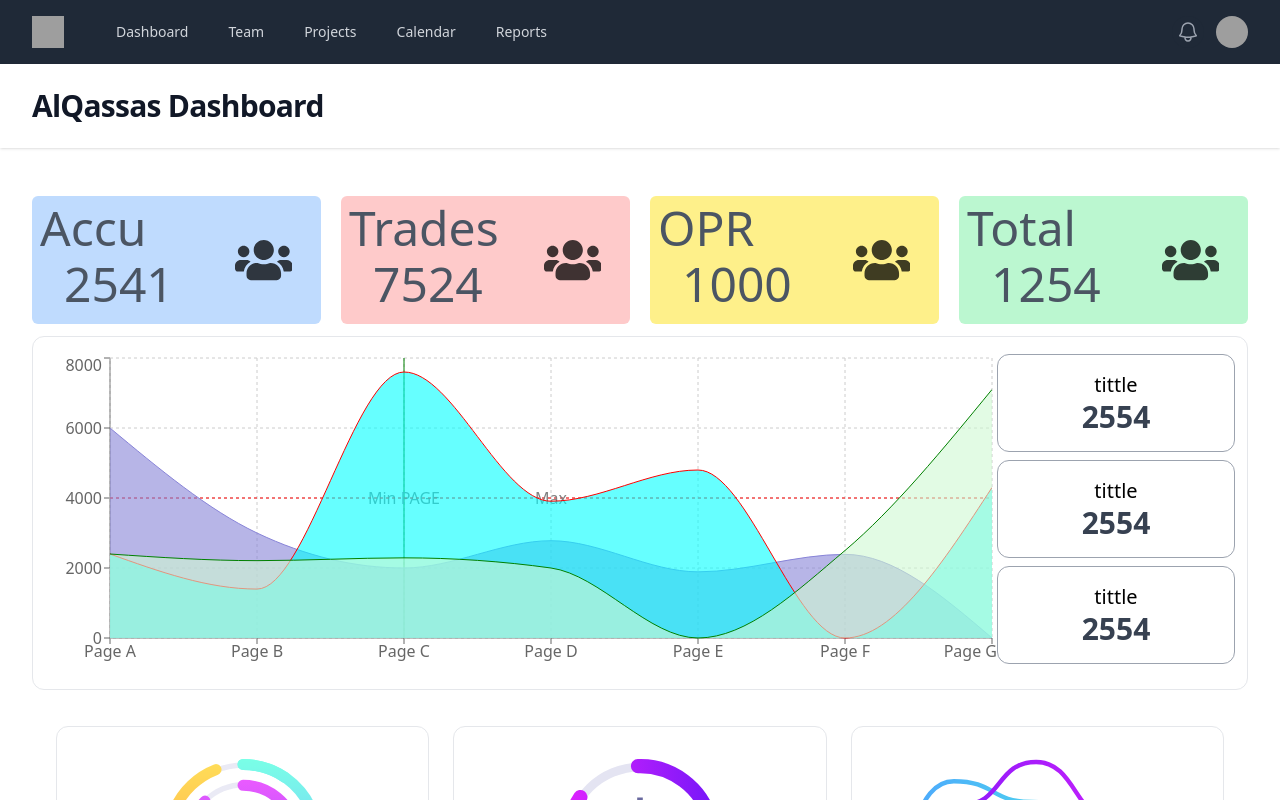
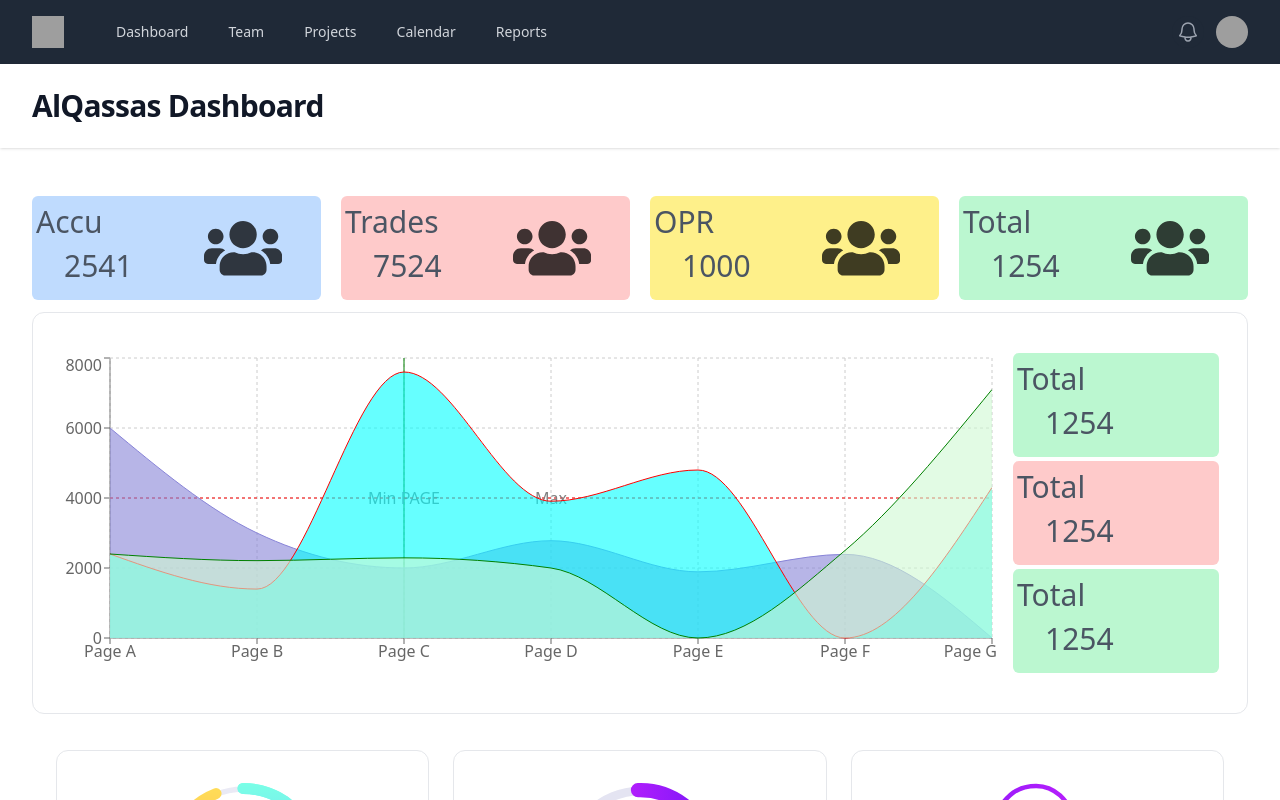
Before and after one commit to abdulrhmanalqassas/Dash-ts-react, a React (Create React App) app: page / in a window 1280 px wide. Shown: the top 800 px of the page. Built offline with nearby package versions, Linux system fonts and the light colour scheme; grey boxes are pictures that could not be loaded.

Commit message:
change mainChart card

```diff
--- a/src/App.tsx
+++ b/src/App.tsx
@@ -1,8 +1,8 @@
 import React from "react";
 import "./index.css";
 import "./App.css";
-import All from "./Dashboard/all";
+import DashBoard from "./Dashboard/DashBoard";
 function App() {
-  return <All />;
+  return <DashBoard />;
 }
 export default App;
--- /dev/null
+++ b/src/Dashboard/DashBoard.tsx
@@ -0,0 +1,45 @@
+import Closer from "./Closer";
+import Table from "./Table";
+
+import { Routes, Route } from "react-router-dom";
+
+import Home from "./home/Home";
+
+const DashBoard = () => {
+  return (
+    <>
+      <div className=" min-h-full">
+        {/* { Discloser } */}
+        <Closer />
+        <header className="bg-white shadow">
+          <div className="mx-auto max-w-7xl py-6 px-4 sm:px-6 lg:px-8">
+            <h1 className="text-3xl font-bold tracking-tight text-gray-900">
+              AlQassas Dashboard
+            </h1>
+          </div>
+        </header>
+        <main>
+          <div className="mx-auto max-w-7xl py-6 sm:px-6 lg:px-8">
+            {/* Replace with Chileds And route */}
+            <div className="px-4  py-6 sm:px-0">
+              <Routes>
+                <Route path="/*" element={<Home />} />
+                <Route
+                  path="/Dash-ts-react/team"
+                  element={<Table tableType="users"></Table>}
+                />
+                <Route
+                  path="/Dash-ts-react/projects"
+                  element={<Table tableType="projects"></Table>}
+                />
+              </Routes>
+            </div>
+            {/* /End replace */}
+          </div>
+        </main>
+      </div>
+    </>
+  );
+};
+
+export default DashBoard;
--- a/src/Dashboard/all.tsx
+++ /dev/null
@@ -1,85 +0,0 @@
-import Closer from "./Closer";
-import Table from "./Table";
-import InfoCards from "./home/InfoCards";
-import { Routes, Route } from "react-router-dom";
-import BallanceCard from "./home/BallanceCard";
-import { AdminCards } from "./home/AdminCards";
-import { MainChartCard } from "./charts/MainChartCard";
-const x = {
-  value: 1254,
-  tittle: "Total",
-  classColor:`bg-green-200 py-2 rounded-md ` ,
-};
-
-const carrdsaray = [
-  {
-    value: 2541,
-    tittle: "Accu",
-    classColor: `bg-blue-200 py-2 rounded-md `,
-  },
-  {
-    value: 7524,
-    tittle: "Trades",
-    classColor: `bg-red-200 py-2 rounded-md `,
-  },
-  {
-    value: 1000,
-    tittle: "OPR",
-    classColor: `bg-yellow-200 py-2 rounded-md `,
-  },
-  x,
-];
-
-const Example = () => {
-  return (
-    <>
-      <div className=" min-h-full">
-        {/* { Discloser } */}
-        <Closer />
-        <header className="bg-white shadow">
-          <div className="mx-auto max-w-7xl py-6 px-4 sm:px-6 lg:px-8">
-            <h1 className="text-3xl font-bold tracking-tight text-gray-900">
-              AlQassas Dashboard
-            </h1>
-          </div>
-        </header>
-        <main>
-          <div className="mx-auto max-w-7xl py-6 sm:px-6 lg:px-8">
-            {/* Replace with Chileds And route */}
-            <div className="px-4  py-6 sm:px-0">
-              <Routes>
-                <Route
-                  path="/*"
-                  element={
-                    <>
-
-                      <AdminCards carrdsAray={carrdsaray}></AdminCards>
-                      {/* {main chart card } */}
-                      <MainChartCard />
-                      <InfoCards></InfoCards>
-                      <div>
-                        <BallanceCard></BallanceCard>
-                      </div>
-                    </>
-                  }
-                />
-
-                <Route
-                  path="/Dash-ts-react/team"
-                  element={<Table tableType="users"></Table>}
-                />
-                <Route
-                  path="/Dash-ts-react/projects"
-                  element={<Table tableType="projects"></Table>}
-                />
-              </Routes>
-            </div>
-            {/* /End replace */}
-          </div>
-        </main>
-      </div>
-    </>
-  );
-};
-
-export default Example;
--- a/src/Dashboard/charts/MainChartCard.tsx
+++ b/src/Dashboard/charts/MainChartCard.tsx
@@ -10,6 +10,14 @@ import {
   CartesianGrid,
   ResponsiveContainer,
 } from "recharts";
+import { AdminCard } from "../home/AdminCards";
+
+const x = {
+  value: 1254,
+  tittle: "Total",
+  classColor: `bg-green-200 py-2 rounded-md `,
+  place:""
+};
 const data = [
   {
     name: "Page A",
@@ -55,14 +63,12 @@ import {
   },
 ];
 
-export const MainChartCard = ()=>{
-    return(
-        <div className="flex content-around flex-wrap h-fit my-3  py-4 px-3 rounded-xl border  border-gray-200 bg-white">
-        <div className="h-80 w-4/5">
-        <ResponsiveContainer className="grow " width="100%"height="100%">
-          <AreaChart
-            data={data}
-          >
+export const MainChartCard = () => {
+  return (
+    <div className="flex  flex-wrap h-fit my-3  py-4 px-3 rounded-xl border content-center border-gray-200 bg-white">
+      <div className="h-80 self-center w-4/5">
+        <ResponsiveContainer className="grow " width="100%" height="100%">
+          <AreaChart data={data}>
             <XAxis dataKey="name" />
             <YAxis />
             <CartesianGrid strokeDasharray="3 3" />
@@ -80,12 +86,7 @@ export const MainChartCard = ()=>{
               stroke="#8884d8"
               fill="#8884d8"
             />
-             <Area
-              type="monotone"
-              dataKey="pv"
-              stroke="red"
-              fill="cyan"
-            />
+            <Area type="monotone" dataKey="pv" stroke="red" fill="cyan" />
             <Area
               type="monotone"
               dataKey="amt"
@@ -95,14 +96,16 @@ export const MainChartCard = ()=>{
           </AreaChart>
         </ResponsiveContainer>
       </div>
-
-        <div className="grow content-center">
-         { [1,2,3].map(()=><div className="text-xl  mb-2 place-self-center text-center px-10 py-4 rounded-xl border border-gray-400 w-full" >
-          <h5 className="text-xl" >tittle</h5>
-          <h5  className="text-3xl  font-bold text-gray-700 " >2554</h5>
-          </div>)}
+<div className="grow px-4 py-6 items-center self-center">
+<div className="grid grid-cols-3 lg:grid-cols-1 gap-1 w-full">
+        {[x, {...x, classColor:`bg-red-200 py-2 rounded-md `}, x].map((elem) => {
+          return (
+            <AdminCard {...elem}/>
+          );
+        })}
       </div>
 </div>
 
-    )
-}
+    </div>
+  );
+};
--- a/src/Dashboard/home/AdminCards.tsx
+++ b/src/Dashboard/home/AdminCards.tsx
@@ -1,20 +1,20 @@
 
 
 interface adminCard {
-  value: number; classColor: string; tittle:string
+  value: number; classColor: string; tittle:string ; place:string;
 }
 
-const AdminCard = ({value , classColor , tittle}:adminCard)=>{
+export const AdminCard = ({value , classColor , tittle ,place="main"}:adminCard)=>{
 
     return (
         <div className={classColor}>
-    <div className="flex">
+    <div className="flex ">
       <div>
-      <h2 className="text-base md:text-2xl lg:text-5xl px-2 whitespace-no-wrap text-gray-600">{tittle}</h2>
-      <h2 className="ltext-base md:text-2xl lg:text-5xl px-4 py-2 lg:px-8 text-gray-600">{value}</h2>
+      <h2 className="text-base md:text-2xl lg:text-3xl px-1 whitespace-no-wrap text-gray-600">{tittle}</h2>
+      <h2 className="text-base md:text-2xl lg:text-3xl px-2 py-2 lg:px-8 text-gray-600">{value}</h2>
       </div>
-      <div className="flex justify-center items-center">
-        <svg
+      {place === "main" &&  <div className="flex justify-center items-center">
+       <svg
         className="w-1/2 m-auto opacity-75"
           fill="currentColor"
           xmlns="http://www.w3.org/2000/svg"
@@ -24,7 +24,7 @@ const AdminCard = ({value , classColor , tittle}:adminCard)=>{
             d="M96 224c35.3 0 64-28.7 64-64s-28.7-64-64-64-64 28.7-64 64 28.7 64 64 64zm448 0c35.3 0 64-28.7 64-64s-28.7-64-64-64-64 28.7-64 64 28.7 64 64 64zm32 32h-64c-17.6 0-33.5 7.1-45.1 18.6 40.3 22.1 68.9 62 75.1 109.4h66c17.7 0 32-14.3 32-32v-32c0-35.3-28.7-64-64-64zm-256 0c61.9 0 112-50.1 112-112S381.9 32 320 32 208 82.1 208 144s50.1 112 112 112zm76.8 32h-8.3c-20.8 10-43.9 16-68.5 16s-47.6-6-68.5-16h-8.3C179.6 288 128 339.6 128 403.2V432c0 26.5 21.5 48 48 48h288c26.5 0 48-21.5 48-48v-28.8c0-63.6-51.6-115.2-115.2-115.2zm-223.7-13.4C161.5 263.1 145.6 256 128 256H64c-35.3 0-64 28.7-64 64v32c0 17.7 14.3 32 32 32h65.9c6.3-47.4 34.9-87.3 75.2-109.4z"
           ></path>
         </svg>
-      </div>
+      </div>}
     </div>
   </div>
     )
--- /dev/null
+++ b/src/Dashboard/home/Home.tsx
@@ -0,0 +1,49 @@
+import InfoCards from "./InfoCards";
+import { Routes, Route } from "react-router-dom";import BallanceCard from "./BallanceCard";
+import { AdminCards } from "./AdminCards";
+import { MainChartCard } from "../charts/MainChartCard";
+
+const x = {
+  value: 1254,
+  tittle: "Total",
+  classColor: `bg-green-200 py-2 rounded-md `,
+  place: "main",
+};
+
+const carrdsaray = [
+  {
+    value: 2541,
+    tittle: "Accu",
+    classColor: `bg-blue-200 py-2 rounded-md `,
+    place: "main",
+  },
+  {
+    value: 7524,
+    tittle: "Trades",
+    classColor: `bg-red-200 py-2 rounded-md `,
+    place: "main",
+  },
+  {
+    value: 1000,
+    tittle: "OPR",
+    classColor: `bg-yellow-200 py-2 rounded-md `,
+    place: "main",
+  },
+  x,
+];
+
+const Home = () => {
+  return (
+    <>
+      <AdminCards carrdsAray={carrdsaray}></AdminCards>
+      {/* {main chart card } */}
+      <MainChartCard />
+      <InfoCards></InfoCards>
+      <div>
+        <BallanceCard></BallanceCard>
+      </div>
+    </>
+  );
+};
+
+export default Home;
```
Lines whose indentation alone changed are shown as unchanged.
